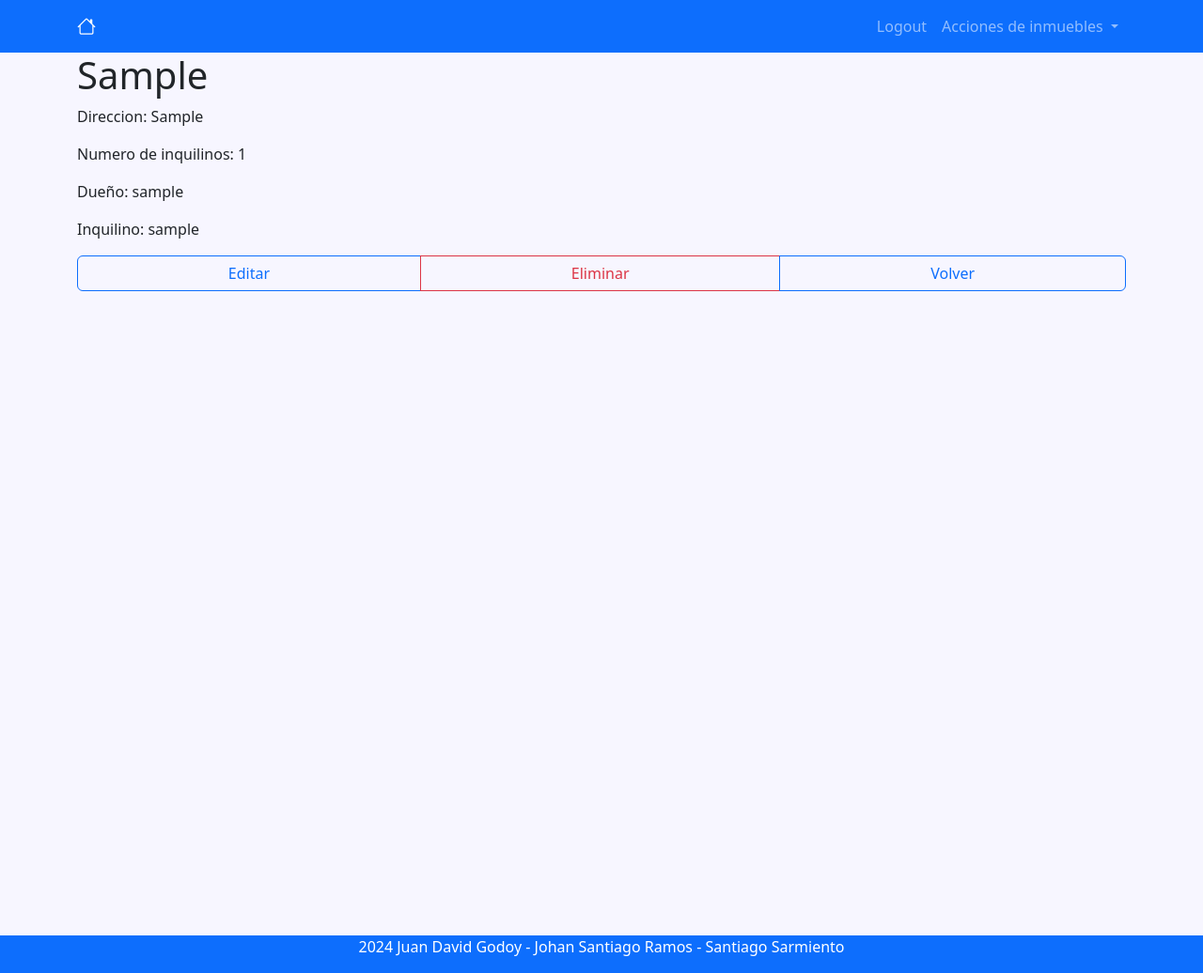
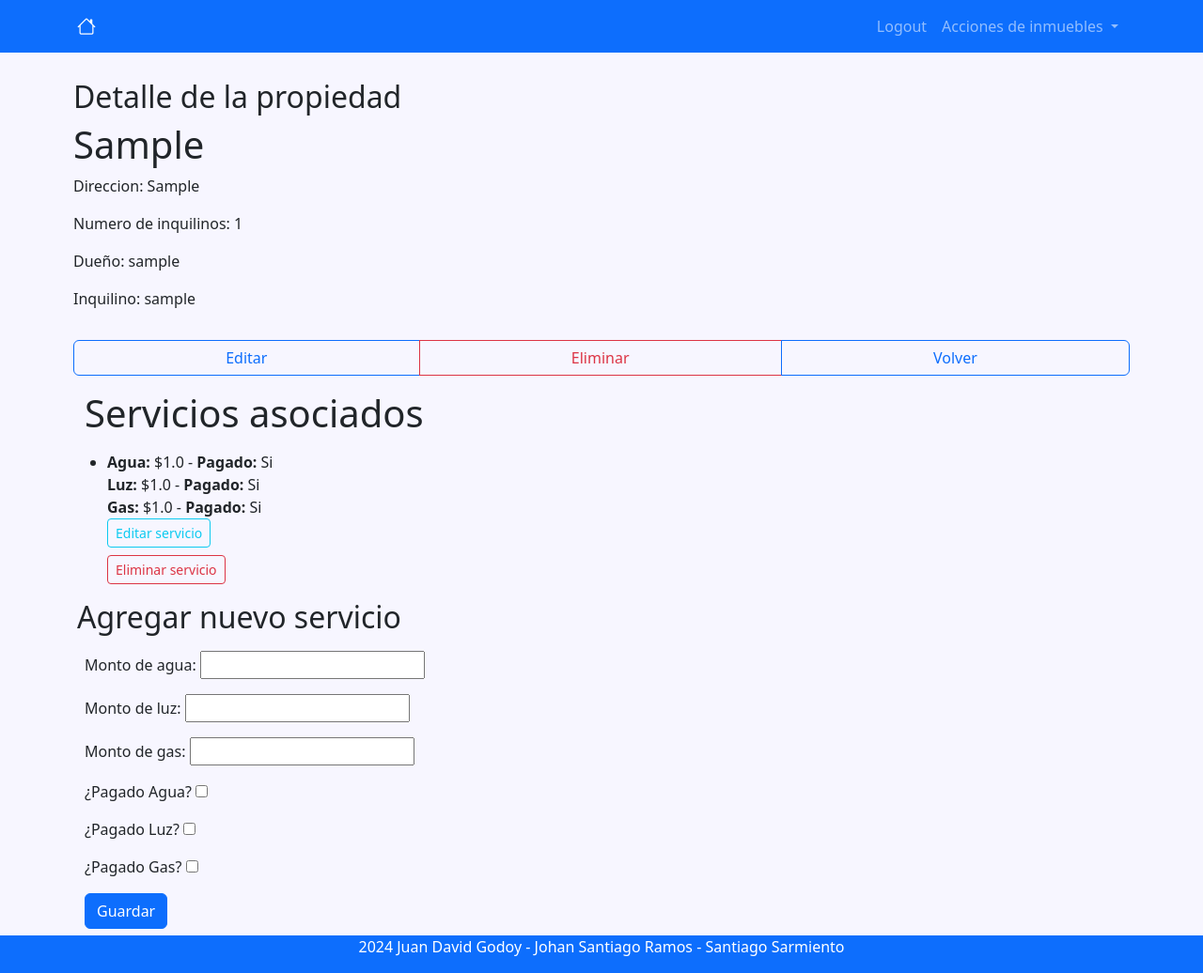
Before and after one commit to Juandavidg123/RentControl, a Django app: page /detailPropiedad/1/ in a window 1280 px wide. Shown: the whole page at 94% size. Run offline with Django 5.2, Linux system fonts and the light colour scheme; a user stored in the database is signed in; tables that the repository leaves empty hold one stand-in row (values such as "Sample post").

Commit message:
Added CRUD for services

```diff
--- a/Home/templates/home.html
+++ b/Home/templates/home.html
@@ -7,6 +7,19 @@
     <link rel="icon" href="https://www.svgrepo.com/show/428343/wallet.svg" type="image/svg">
     <link rel="stylesheet" href="https://cdn.jsdelivr.net/npm/bootstrap@5.3.3/dist/css/bootstrap.min.css">
     <link href="https://cdnjs.cloudflare.com/ajax/libs/bootstrap-icons/1.10.3/font/bootstrap-icons.min.css" rel="stylesheet">
+    <style>
+        html, body {
+            height: 100%;
+            overflow: hidden;
+        }
+
+        .page-container {
+            height: 100%;
+            overflow-y: auto;
+            padding-bottom: 20px;
+        }
+
+    </style>
 </head>
 <body style="background-color: rgb(247, 246, 255);">
 <nav class="navbar bg-primary navbar-expand-lg" data-bs-theme="dark">
@@ -45,6 +58,7 @@
         </div>
     </nav>
 
+    <div class="page-container" style="margin: 20px;">
         {% block content %}
         <main class="py-3">
             <div class="card mb-3 container" style="max-width: 30rem; border: 1px solid #000000;">
@@ -53,9 +67,14 @@
                     <h5 class="card-title">Web application</h5>
                     <p class="card-text">A web application developed in Django that allows users to manage their propierties efficiently.</p>
                 </div>
+                <div class="card-body">
+                    <p class="card-title"><a href="{% url 'signup' %}" class="btn btn-primary">Sign Up</a></p>
+                    <p class="card-text"><a href="{% url 'signin' %}" class="btn btn-primary">Sign In</a></p>
+                </div>
             </div>
         </main>
         {% endblock %}
+    </div>
 
     <footer class="bg-primary text-white text-center fixed-bottom">
         <div class="container">
--- a/Inmuebles/forms.py
+++ b/Inmuebles/forms.py
@@ -4,7 +4,7 @@ from django import forms
 class PropiedadesForm(forms.ModelForm):
     class Meta:
         model = Propiedades
-        fields = ['tipo', 'direccion', 'numeroDeInquilinos', 'inquilino']  # Excluye el campo 'dueño'
+        fields = ['tipo', 'direccion', 'numeroDeInquilinos', 'inquilino']
         widgets = {
             'tipo': forms.TextInput(attrs={'class': 'form-control'}),
             'direccion': forms.TextInput(attrs={'class': 'form-control'}),
--- a/Inmuebles/templates/crearPropiedad.html
+++ b/Inmuebles/templates/crearPropiedad.html
@@ -2,9 +2,9 @@
 
 {% block content %}
 {{ error}}
-<form action="" method="post">
+<form method="post">
     {% csrf_token %}
     {{ form.as_p }}
-    <button type="submit" class="btn btn-primary">Crear Propiedad</button>
+    <button type="submit" class="btn btn-success">Crear Propiedad</button>
 </form>
 {% endblock %}
--- a/Inmuebles/templates/delete.html
+++ b/Inmuebles/templates/delete.html
@@ -3,20 +3,20 @@
 {% block content %}
 <main class="col-md-4 offset-md-4 mt-5">
     <div class="card card-body" style="border: 1px solid black;">
-        <h2>Delete task</h2>
+        <h2>Eliminar propiedad</h2>
         <p>Estas seguro que quieres eliminar la propiedad "{{ propiedad.tipo }} - {{propiedad.direccion}} "?</p>
 
         <div class="btn-group" role="group">
             <form action="{% url 'deletePropiedad' propiedad.id %}" method="post" class="d-inline container">
                 {% csrf_token %}
                 <button type="submit" class="btn btn-outline-danger">
-                    Delete
+                    Eliminar
                 </button>
             </form>
             <form action="{% url 'detailPropiedad' propiedad.id %}" method="post" class="d-inline container">
                 {% csrf_token %}
                 <button type="submit" class="btn btn-outline-primary">
-                    Cancel
+                    Cancelar
                 </button>
             </form>
         </div>
--- a/Inmuebles/templates/detailPropiedad.html
+++ b/Inmuebles/templates/detailPropiedad.html
@@ -1,21 +1,64 @@
 {% extends 'home.html' %}
 
 {% block content %}
-<div class="container">
+<div class="container" style="margin-bottom: 95px;">
     <div class="row">
-        <div class="col-md-12">
+        <div class="col-md-12" style="padding: 8px;">
+            <h2>Detalle de la propiedad</h2>
             <h1>{{ propiedad.tipo }}</h1>
             <p>Direccion: {{ propiedad.direccion }}</p>
             <p>Numero de inquilinos: {{ propiedad.numeroDeInquilinos }}</p>
             <p>Dueño: {{ propiedad.dueño }}</p>
             <p>Inquilino: {{ propiedad.inquilino }}</p>
         </div>
+
         {% if dueño %}
-        <div class="btn-group">
+        <div class="btn-group" style="padding: 8px;">
             <a href="{% url 'updatePropiedad' propiedad.id %}" class="btn btn-outline-primary">Editar</a>
             <a href="{% url 'delete' propiedad.id %}" class="btn btn-outline-danger">Eliminar</a>
             <a href="{% url 'inmuebles' %}" class="btn btn-outline-primary">Volver</a>
         </div>
+
+        <div>
+            <h1 class="btn-group" style="padding: 8px;">Servicios asociados</h1>
+            <ul>
+                {% for servicio in servicios %}
+                <li>
+                    <strong>Agua:</strong> ${{ servicio.montoAgua }} - <strong>Pagado:</strong> {% if servicio.pagadoAgua %}Si{% else %}No{% endif %}
+                    <br><strong>Luz:</strong> ${{ servicio.montoLuz }} - <strong>Pagado:</strong> {% if servicio.pagadoLuz %}Si{% else %}No{% endif %}
+                    <br><strong>Gas:</strong> ${{ servicio.montoGas }} - <strong>Pagado:</strong> {% if servicio.pagadoGas %}Si{% else %}No{% endif %}
+                    <br><a href="{% url 'editarServicio' servicio.id %}" class="btn btn-sm btn-outline-info"
+                        style="margin-bottom: 8px;">Editar servicio</a>
+                    <br><a href="{% url 'eliminarServicio' servicio.id %}"
+                        class="btn btn-sm btn-outline-danger">Eliminar servicio</a>
+                </li>
+                {% empty %}
+                <li>No hay servicios asociados a esta propiedad</li>
+                {% endfor %}
+            </ul>
+
+            <h2>Agregar nuevo servicio</h2>
+            <div style="padding: 8px;">
+                <form method="post">
+                    {% csrf_token %}
+                    {{ form.as_p }}
+                    <button type="submit" class="btn btn-primary">Guardar</button>
+                </form>
+            </div>
+        </div>
+        {% endif %}
+
+        {% if not dueño %}
+        <h2>Servicios asociados</h2>
+        <ul>
+            <li>
+                <strong>Agua:</strong> ${{ servicio.montoAgua }} - <strong>Pagado:</strong> {% if servicio.pagadoAgua %}Si{% else %}No{% endif %}
+                <br><strong>Luz:</strong> ${{ servicio.montoLuz }} - <strong>Pagado:</strong> {% if servicio.pagadoLuz %}Si{% else %}No{% endif %}
+                <br><strong>Gas:</strong> ${{ servicio.montoGas }} - <strong>Pagado:</strong> {% if servicio.pagadoGas %}Si{% else %}No{% endif %}
+            </li>
+        </ul>
+
+        <a href="{% url 'inmuebles' %}" class="btn btn-outline-primary" style="max-width: 80px;">Volver</a>
         {% endif %}
     </div>
 </div>
--- a/Inmuebles/templates/update.html
+++ b/Inmuebles/templates/update.html
@@ -3,12 +3,12 @@
 <main class="col-md-3 offset-md-3 mt-2">
     <div class="card" style="width: 40rem; border: 1px solid black;">
         <div class="card-body">
-            <h1>Update task</h1>
+            <h1>Actualizar propiedad</h1>
             <form action="{% url 'updatePropiedad' propiedad.id %}" method="post" class="d-inline">
                 {% csrf_token %}
                 {{ form.as_p }}
                 <div class="btn-group" role="group">
-                    <button type="submit" class="btn btn-outline-primary">
+                    <button type="submit" class="btn btn-outline-success">
                         Actualizar propiedad
                     </button>
                 </div>
--- a/Inmuebles/views.py
+++ b/Inmuebles/views.py
@@ -2,6 +2,8 @@ from django.shortcuts import render, redirect, get_object_or_404
 from .forms import PropiedadesForm
 from django.contrib.auth.decorators import login_required
 from .models import Propiedades
+from Servicios.models import Servicios
+from Servicios.forms import ServiciosForm
 from .propiedadBuilder import propiedadBuilder
 
 # Create your views here.
@@ -42,10 +44,24 @@ def crearPropiedad(request):
 def detailPropiedad(request, id):
     propiedad = get_object_or_404(Propiedades, id=id);
     dueño = propiedad.dueño == request.user
+    servicios = Servicios.objects.filter(propiedad=propiedad)
+
+    if request.method == 'POST':
+        form = ServiciosForm(request.POST)
+        if form.is_valid():
+            servicio = form.save(commit=False)
+            servicio.propiedad = propiedad
+            servicio.save()
+            return redirect('detailPropiedad', id)
+    else:
+        form = ServiciosForm()
+
     return render(request, 'detailPropiedad.html', {
         'propiedad': propiedad,
-        'dueño': dueño
-        })
+        'form': form,
+        'dueño': dueño,
+        'servicios': servicios
+    })
 
 @login_required
 def delete(request, id):
--- a/RentControl/urls.py
+++ b/RentControl/urls.py
@@ -21,5 +21,6 @@ urlpatterns = [
     path('admin/', admin.site.urls),
     path('', include('Home.urls')),
     path('', include('Usuarios.urls')),
-    path('', include('Inmuebles.urls'))
+    path('', include('Inmuebles.urls')),
+    path('', include('Servicios.urls')),
 ]
--- /dev/null
+++ b/Servicios/forms.py
@@ -0,0 +1,38 @@
+from .models import Servicios
+from django import forms
+
+class ServiciosForm(forms.ModelForm):
+    class Meta:
+        model = Servicios
+        fields = ['montoAgua', 'montoLuz', 'montoGas', 'pagadoAgua', 'pagadoLuz', 'pagadoGas']
+        widgtets = {
+            'montoAgua': forms.TextInput(attrs={
+                'class': 'form-control',
+                'placeholder': 'Monto de agua'
+                }),
+            'montoLuz': forms.TextInput(attrs={
+                'class': 'form-control',
+                'placeholder': 'Monto de luz'
+                }),
+            'montoGas': forms.TextInput(attrs={
+                'class': 'form-control',
+                'placeholder': 'Monto de gas'
+                }),
+            'pagadoAgua': forms.CheckboxInput(attrs={
+                'class': 'form-check-input',
+                }),
+            'pagadoLuz': forms.CheckboxInput(attrs={
+                'class': 'form-check-input',
+                }),
+            'pagadoGas': forms.CheckboxInput(attrs={
+                'class': 'form-check-input',
+                }),
+        }
+        labels = {
+            'montoAgua': 'Monto de agua',
+            'montoLuz': 'Monto de luz',
+            'montoGas': 'Monto de gas',
+            'pagadoAgua': '¿Pagado Agua?',
+            'pagadoLuz': '¿Pagado Luz?',
+            'pagadoGas': '¿Pagado Gas?',
+        }
--- /dev/null
+++ b/Servicios/urls.py
@@ -0,0 +1,7 @@
+from django.urls import path
+from .views import editarServicio, eliminarServicio
+
+urlpatterns = [
+    path('editarServicio/<int:id>/', editarServicio, name='editarServicio'),
+    path('eliminarServicio/<int:id>/', eliminarServicio, name='eliminarServicio'),
+]
--- a/Usuarios/templates/signup.html
+++ b/Usuarios/templates/signup.html
@@ -11,6 +11,7 @@
                     Sign Up
                 </button>
             </form>
+            <a href="{% url 'signin' %}" class="btn btn-outline-primary" style="margin-top: 8px; max-width: 80px;" >Sign In</a>
         </div>
     </main>
 {% endblock %}
```
Also changed, not shown: Servicios/templates/editarServicio.html (added, +18 -0 lines), Servicios/views.py (+27 -1 lines). Lines whose indentation alone changed are shown as unchanged.
